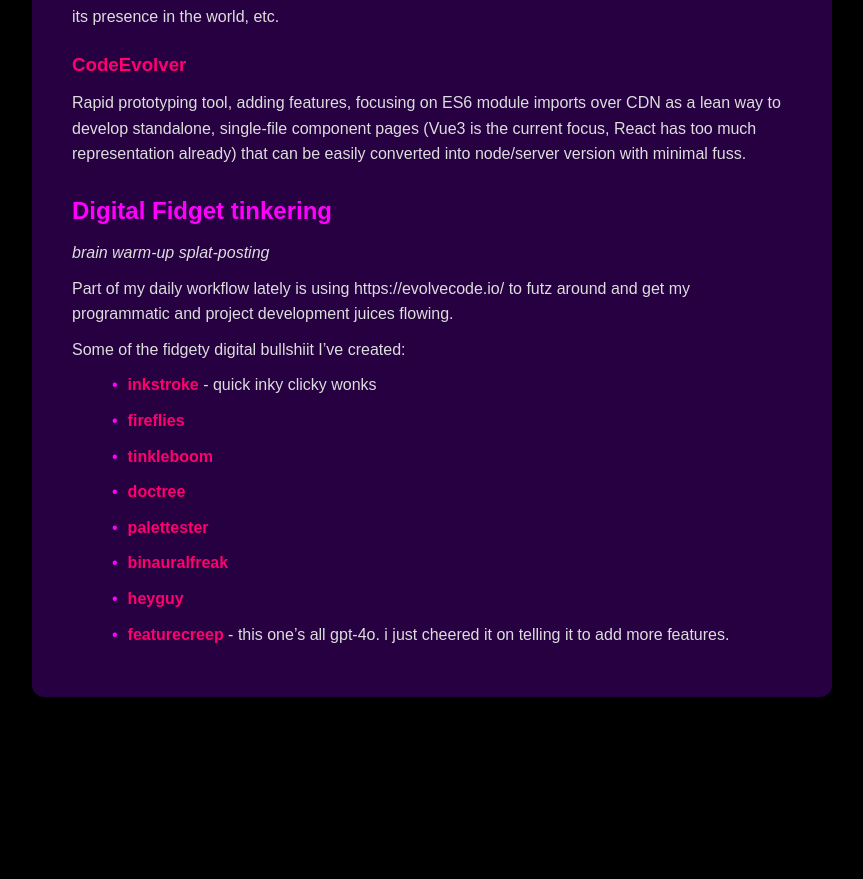
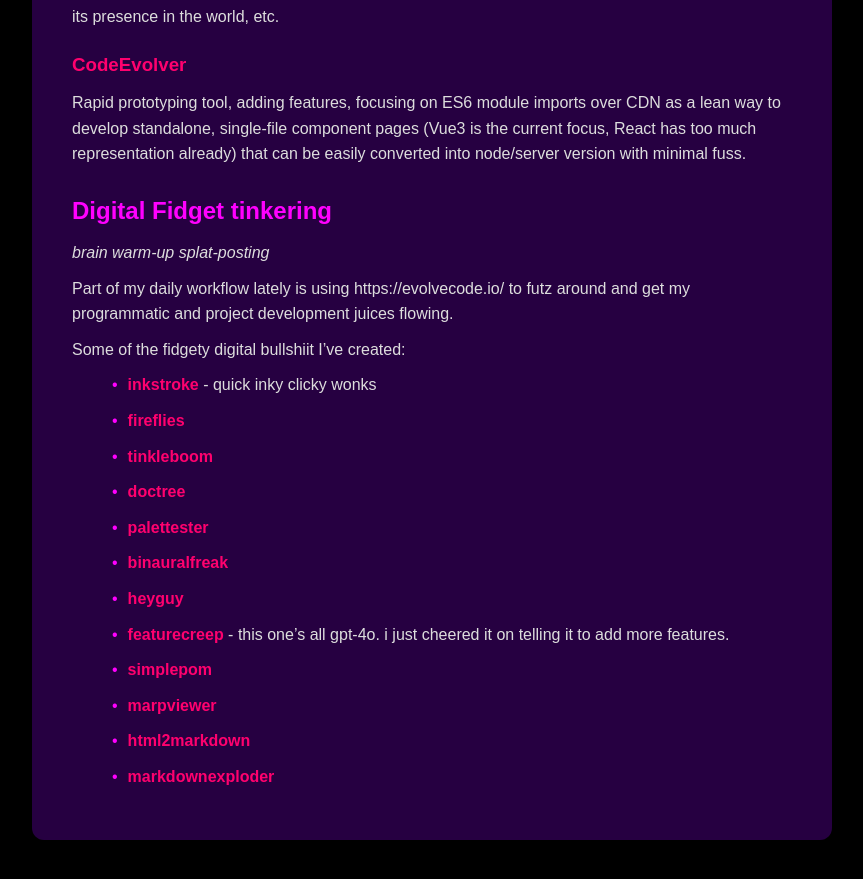
Before and after one commit to JacKaL37/jackal37.github.io, a Jekyll site: the page built from index.md, in a window 1280 px wide and 900 px high, scrolled down 1796 px. Shown: the top 879 px of the window, without its empty margins (208-1071 px from the left). Built offline with Jekyll 4.4.1, drawn with Linux system fonts in a browser that asks for light colours; before the commit the page ends 2553 px from its top, so only the background shows below that.

Commit message:
Update index.md

```diff
--- a/index.md
+++ b/index.md
@@ -65,3 +65,7 @@
 - [binauralfreak](digitalFidgets/binauralfreak.html)
 - [heyguy](digitalFidgets/heyguy.html)
 - [featurecreep](digitalFidgets/featurecreep.html) - this one's all gpt-4o. i just cheered it on telling it to add more features.
+- [simplepom](digitalFidgets/simplepom.html)
+- [marpviewer](digitalFidgets/marpviewer.html)
+- [html2markdown](digitalFidgets/html2markdown.html)
+- [markdownexploder](digitalFidgets/markdownexploder.html)
```
